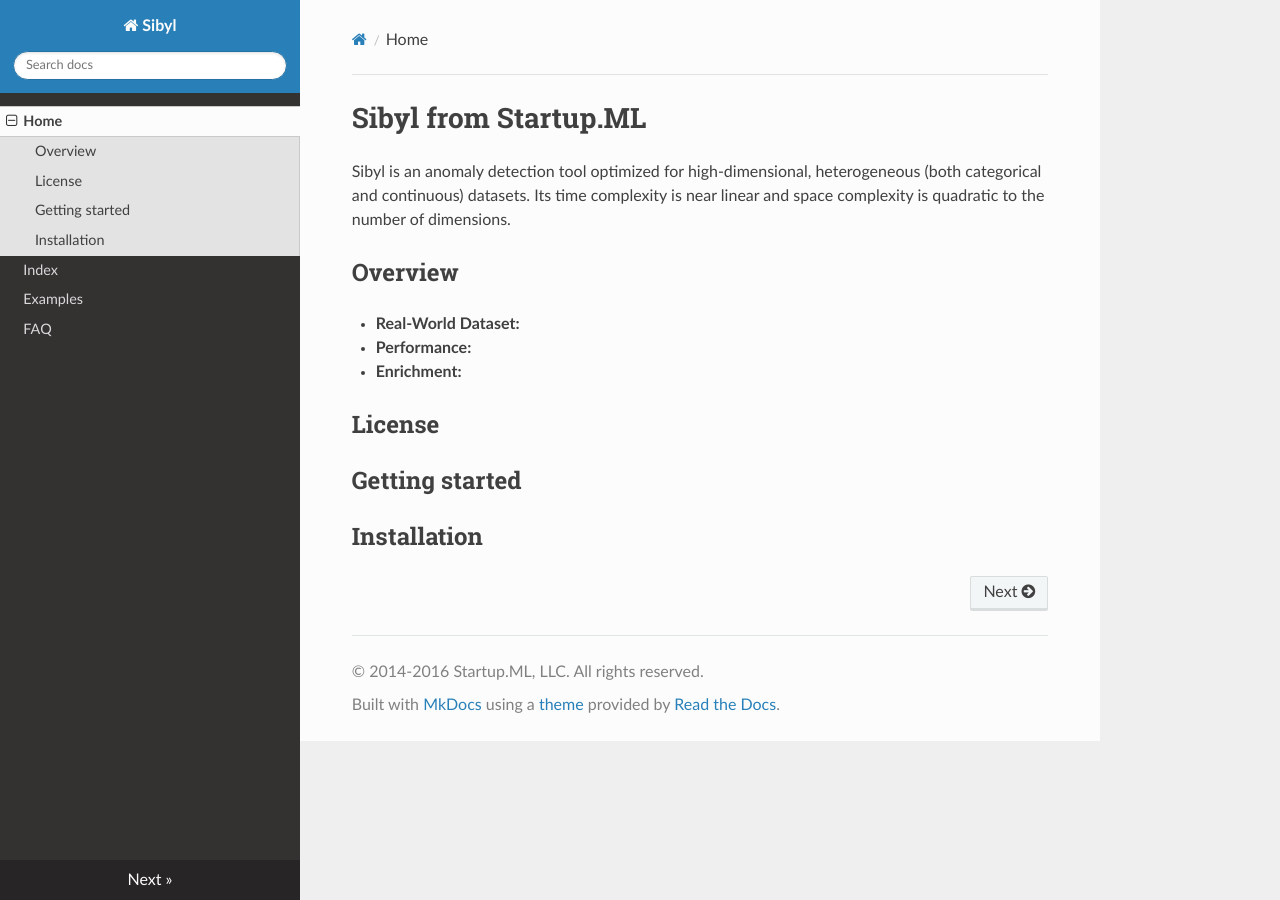
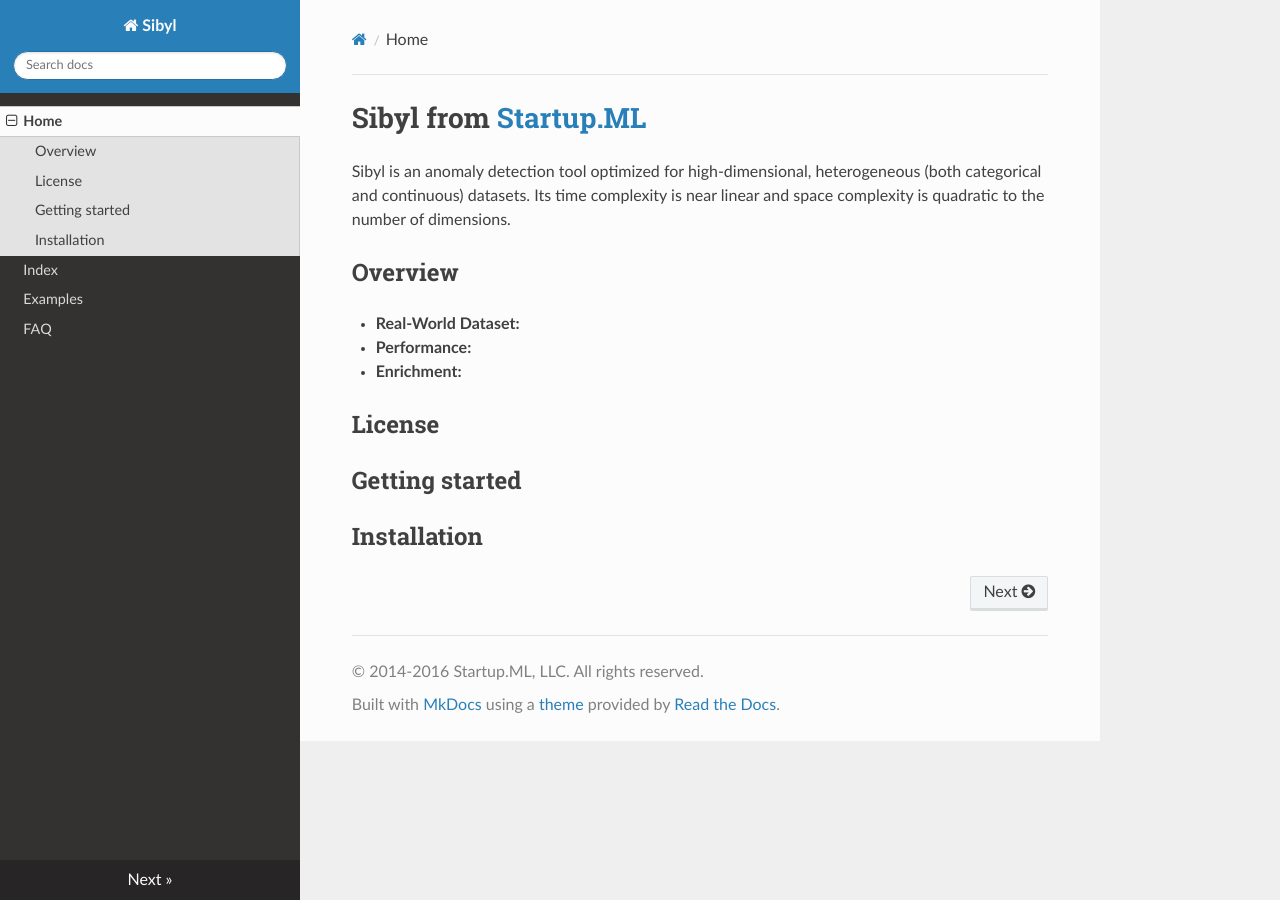
Before and after one commit to fellowship/pyrite2, an MkDocs documentation site: the page built from docs/sources/index.md, in a window 1280 px wide. Built offline with MkDocs 1.6.1, drawn with Linux system fonts in a browser that asks for light colours; nearby versions of some CDN libraries; old or Windows-style settings are respelled for this version of MkDocs; some of the changed lines change nothing that is shown.

Commit message:
doc changes

```diff
--- a/docs/sources/index.md
+++ b/docs/sources/index.md
@@ -1,4 +1,4 @@
-#Sibyl from Startup.ML
+#Sibyl from [Startup.ML](http://startup.ml)
 
 Sibyl is an anomaly detection tool optimized for high-dimensional, heterogeneous (both categorical and continuous) datasets.   Its time complexity is near linear and space complexity is quadratic to the number of dimensions.
 
```
